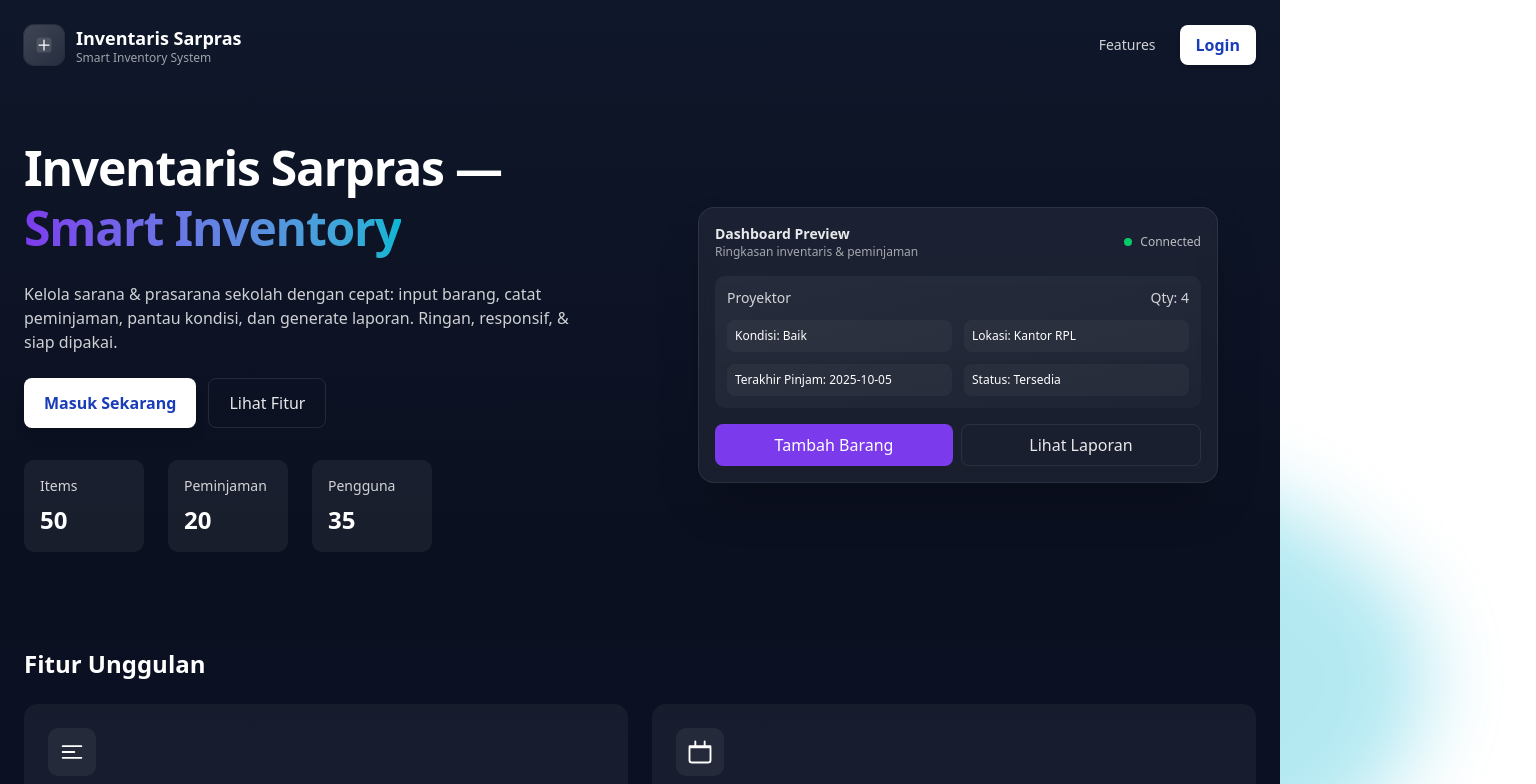
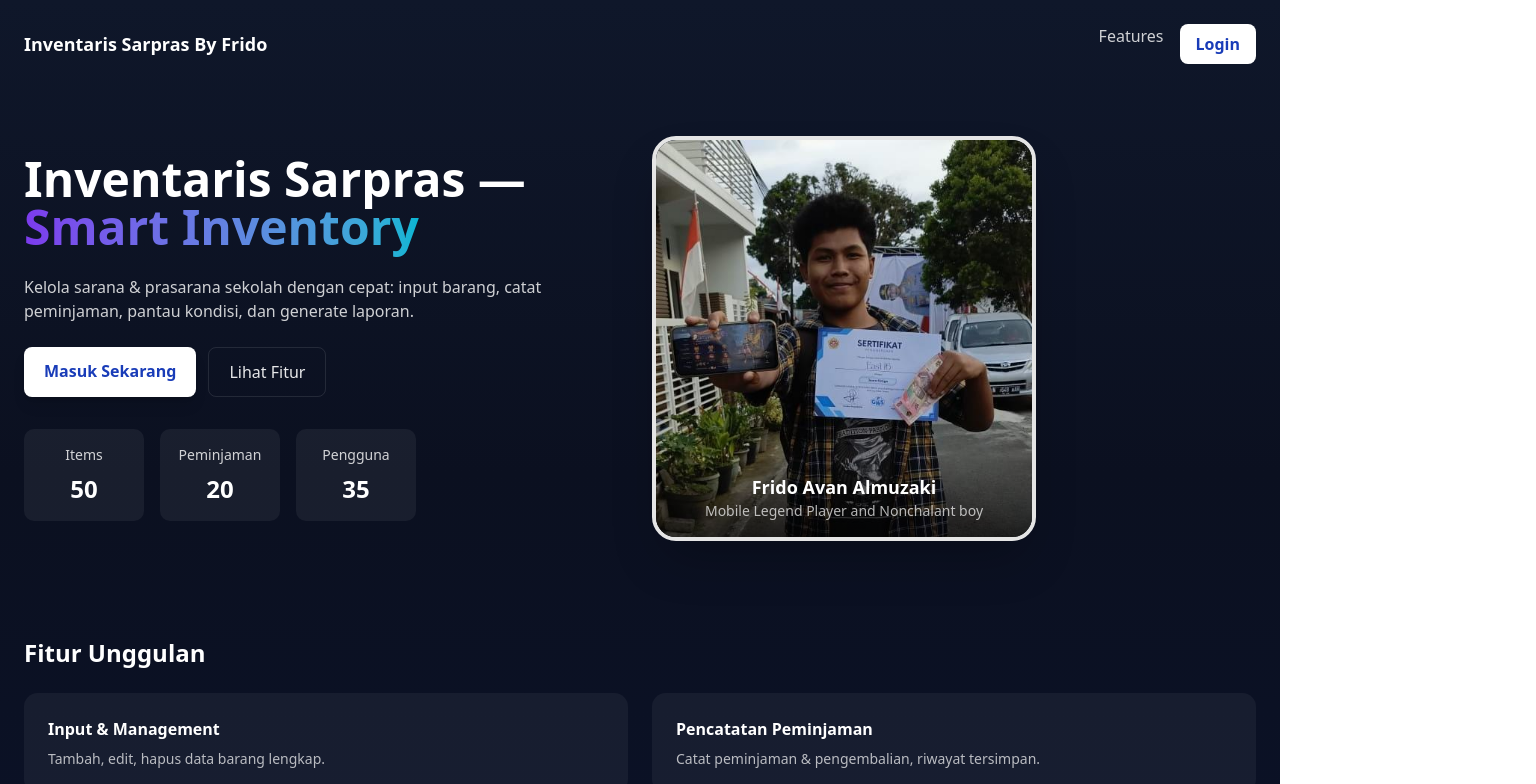
Before and after one commit to Fridoavan/fridowebujian, a Next.js app: page / in a window 1280 px wide. Shown: the top 784 px of the page, 1536 px wide, since content can reach past the window. Built offline with nearby package versions, Linux system fonts and the light colour scheme.

Commit message:
ubah bagian landing page dan bagian input

```diff
--- a/src/app/login/page.tsx
+++ b/src/app/login/page.tsx
@@ -12,13 +12,14 @@ export default function LoginPage() {
   const [nickname, setNickname] = useState("");
   const [password, setPassword] = useState("");
   const [showPassword, setShowPassword] = useState(false);
+  const [error, setError] = useState(""); // <-- state error
 
   const handleLogin = (e: React.FormEvent) => {
     e.preventDefault();
     if (nickname === "admin" && password === "12345") {
       router.push("/dashboard");
     } else {
-      alert("Nickname atau Password salah!");
+      setError("Nama dan Sandi Anda Tidak Cocok"); // <-- set error
     }
   };
 
@@ -27,7 +28,7 @@ export default function LoginPage() {
       <Card className="w-full max-w-md bg-white/10 backdrop-blur-lg border border-white/20 text-white shadow-2xl rounded-2xl">
         <CardHeader>
           <CardTitle className="text-center text-2xl font-bold tracking-wide">
-            🔐 Inventaris Sarpras
+            Inventaris Sarpras
           </CardTitle>
         </CardHeader>
         <CardContent>
@@ -67,6 +68,11 @@ export default function LoginPage() {
               </div>
             </div>
 
+            {/* Error message */}
+            {error && (
+              <p className="text-red-500 text-sm text-center -mt-2">{error}</p>
+            )}
+
             <Button
               type="submit"
               className="w-full bg-blue-600 hover:bg-blue-700 text-white py-2 font-semibold rounded-lg shadow-md transition"
--- a/src/app/page.tsx
+++ b/src/app/page.tsx
@@ -1,123 +1,39 @@
-/* src/app/page.tsx */
 "use client";
-
 import Link from "next/link";
 import { useEffect, useState } from "react";
 
 export default function Home() {
-  const [itemsCount, setItemsCount] = useState(0);
-  const [loansCount, setLoansCount] = useState(0);
-  const [usersCount, setUsersCount] = useState(0);
+  const [items, setItems] = useState(0);
+  const [loans, setLoans] = useState(0);
+  const [users, setUsers] = useState(0);
 
   useEffect(() => {
-    const animate = (
-      setter: (n: number) => void,
-      target: number,
-      duration = 1000
-    ) => {
+    const animate = (set: any, target: number, dur = 1000) => {
       const start = Date.now();
-      const from = 0;
       const tick = () => {
-        const now = Date.now();
-        const t = Math.min(1, (now - start) / duration);
-        setter(Math.floor(from + (target - from) * easeOutCubic(t)));
+        const t = Math.min(1, (Date.now() - start) / dur);
+        set(Math.floor(target * (1 - Math.pow(1 - t, 3))));
         if (t < 1) requestAnimationFrame(tick);
       };
       tick();
     };
-
-    animate(setItemsCount, 50, 1200);
-    animate(setLoansCount, 20, 1200);
-    animate(setUsersCount, 35, 1200);
-
-    function easeOutCubic(t: number) {
-      return 1 - Math.pow(1 - t, 3);
-    }
+    animate(setItems, 50, 1200);
+    animate(setLoans, 20, 1200);
+    animate(setUsers, 35, 1200);
   }, []);
 
   return (
-    <main className="min-h-screen bg-gradient-to-b from-[#0f172a] via-[#0b1020] to-[#0b1228] text-white overflow-x-hidden">
-      {/* decorative blobs */}
-      <div className="pointer-events-none absolute inset-0 -z-10">
-        <svg
-          className="absolute -left-64 -top-40 opacity-40 blur-3xl"
-          width="700"
-          height="700"
-          viewBox="0 0 600 600"
-          fill="none"
-          xmlns="http://www.w3.org/2000/svg"
-        >
-          <g transform="translate(300,300)">
-            <path
-              d="M120,-160C151,-132,171,-90,176,-42C181,7,172,55,145,93C119,131,76,159,30,183C-15,206,-62,225,-104,208C-146,191,-183,138,-197,83C-211,28,-203,-29,-174,-71C-145,-113,-95,-139,-47,-162C1,-184,50,-203,96,-186C143,-169,88,-188,120,-160Z"
-              fill="#7c3aed"
-            />
-          </g>
-        </svg>
-        <svg
-          className="absolute -right-64 -bottom-48 opacity-30 blur-2xl"
-          width="600"
-          height="600"
-          viewBox="0 0 600 600"
-          fill="none"
-          xmlns="http://www.w3.org/2000/svg"
-        >
-          <g transform="translate(300,300)">
-            <path
-              d="M100,-150C140,-130,180,-90,190,-40C200,10,180,55,150,93C120,131,70,165,20,185C-30,205,-85,210,-120,190C-155,170,-170,110,-190,60C-210,10,-240,-30,-220,-80C-200,-130,-140,-170,-80,-190C-20,-210,40,-210,100,-150Z"
-              fill="#06b6d4"
-            />
-          </g>
-        </svg>
-      </div>
-
+    <main className="min-h-screen w-full bg-gradient-to-b from-[#0f172a] via-[#0b1020] to-[#0b1228] text-white overflow-x-hidden">
       {/* NAVBAR */}
-      <header className="max-w-7xl mx-auto px-6 py-6 flex items-center justify-between">
-        <div className="flex items-center gap-3">
-          <div className="w-10 h-10 rounded-lg bg-gradient-to-br from-white/20 to-white/10 flex items-center justify-center ring-1 ring-white/10">
-            <svg
-              width="20"
-              height="20"
-              viewBox="0 0 24 24"
-              fill="none"
-              className="text-white"
-            >
-              <rect
-                x="3"
-                y="3"
-                width="18"
-                height="18"
-                rx="4"
-                fill="white"
-                opacity="0.12"
-              />
-              <path
-                d="M6 12h12M12 6v12"
-                stroke="white"
-                strokeWidth="1.5"
-                strokeLinecap="round"
-                strokeLinejoin="round"
-              />
-            </svg>
-          </div>
-          <div>
-            <h1 className="text-lg font-semibold">Inventaris Sarpras</h1>
-            <p className="text-xs text-white/60 -mt-0.5">
-              Smart Inventory System
-            </p>
-          </div>
-        </div>
-
-        <nav className="flex items-center gap-4">
-          <Link
-            href="#features"
-            className="text-sm hover:text-white/90 text-white/80 transition"
-          >
+      <header className="w-full px-6 py-6 flex justify-between items-center">
+        <h1 className="font-semibold text-lg">Inventaris Sarpras By Frido</h1>
+        <nav className="flex gap-4">
+          <Link href="#features" className="text-white/80 hover:text-white/90">
             Features
           </Link>
           <Link
             href="/login"
-            className="ml-2 inline-flex items-center gap-2 px-4 py-2 rounded-md bg-white text-blue-800 font-semibold hover:scale-105 transition shadow-md"
+            className="px-4 py-2 bg-white text-blue-800 rounded-md font-semibold hover:scale-105 transition"
           >
             Login
           </Link>
@@ -125,186 +41,99 @@ export default function Home() {
       </header>
 
       {/* HERO */}
-      <section className="max-w-7xl mx-auto px-6 py-12 grid grid-cols-1 md:grid-cols-2 gap-10 items-center">
+      <section className="w-full px-4 sm:px-6 py-12 grid md:grid-cols-2 gap-6 items-center">
         <div className="space-y-6">
-          <h2 className="text-4xl md:text-5xl font-extrabold leading-tight tracking-tight">
+          <h2 className="text-4xl md:text-5xl font-extrabold">
             Inventaris Sarpras —{" "}
             <span className="bg-clip-text text-transparent bg-gradient-to-r from-[#7c3aed] to-[#06b6d4]">
               Smart Inventory
             </span>
           </h2>
-          <p className="text-white/80 max-w-xl">
+          <p className="text-white/80 max-w-full">
             Kelola sarana & prasarana sekolah dengan cepat: input barang, catat
-            peminjaman, pantau kondisi, dan generate laporan. Ringan, responsif,
-            & siap dipakai.
+            peminjaman, pantau kondisi, dan generate laporan.
           </p>
-
           <div className="flex flex-wrap gap-3">
             <Link
               href="/login"
-              className="inline-flex items-center gap-2 px-5 py-3 rounded-md bg-white text-blue-800 font-semibold shadow-lg hover:translate-y-[-2px] transition"
+              className="px-5 py-3 bg-white text-blue-800 rounded-md font-semibold shadow-lg hover:-translate-y-1 transition"
             >
               Masuk Sekarang
             </Link>
             <a
               href="#features"
-              className="inline-flex items-center gap-2 px-5 py-3 rounded-md border border-white/10 text-white/90 hover:bg-white/5 transition"
+              className="px-5 py-3 border border-white/10 rounded-md text-white/90 hover:bg-white/5 transition"
             >
               Lihat Fitur
             </a>
           </div>
-
-          <div id="stats" className="mt-8 flex flex-wrap gap-6">
-            <Stat label="Items" value={itemsCount} />
-            <Stat label="Peminjaman" value={loansCount} />
-            <Stat label="Pengguna" value={usersCount} />
+          <div className="mt-8 flex flex-wrap gap-4">
+            <Stat label="Items" value={items} />
+            <Stat label="Peminjaman" value={loans} />
+            <Stat label="Pengguna" value={users} />
           </div>
         </div>
 
-        {/* Demo panel */}
-        <div className="relative">
-          <div className="mx-auto w-[520px] max-w-full transform hover:-translate-y-2 transition">
-            <div className="rounded-2xl border border-white/8 bg-white/6 backdrop-blur p-4 shadow-2xl">
-              <div className="flex items-center justify-between mb-4">
-                <div>
-                  <h3 className="text-sm text-white/90 font-semibold">
-                    Dashboard Preview
-                  </h3>
-                  <p className="text-xs text-white/60">
-                    Ringkasan inventaris & peminjaman
-                  </p>
-                </div>
-                <div className="inline-flex items-center gap-2">
-                  <span className="w-2 h-2 rounded-full bg-green-400/90" />
-                  <span className="text-xs text-white/70">Connected</span>
-                </div>
-              </div>
-
-              <div className="bg-gradient-to-br from-white/5 to-white/2 rounded-lg p-3">
-                <div className="flex items-center justify-between text-sm text-white/80 mb-3">
-                  <span>Proyektor</span>
-                  <span>Qty: 4</span>
-                </div>
-
-                <div className="grid grid-cols-2 gap-3 text-xs">
-                  <div className="p-2 rounded-md bg-white/4">Kondisi: Baik</div>
-                  <div className="p-2 rounded-md bg-white/4">
-                    Lokasi: Kantor RPL
-                  </div>
-                  <div className="p-2 rounded-md bg-white/4">
-                    Terakhir Pinjam: 2025-10-05
-                  </div>
-                  <div className="p-2 rounded-md bg-white/4">
-                    Status: Tersedia
-                  </div>
-                </div>
-              </div>
-
-              <div className="mt-4 flex gap-2">
-                <button className="flex-1 px-3 py-2 rounded-md bg-[#7c3aed] text-white font-medium hover:opacity-95 transition">
-                  Tambah Barang
-                </button>
-                <button className="flex-1 px-3 py-2 rounded-md border border-white/8 text-white/90 hover:bg-white/3 transition">
-                  Lihat Laporan
-                </button>
-              </div>
-            </div>
-          </div>
-        </div>
+        {/* Modern Photo Card */}
+        <PhotoCard
+          src="/fridogg.jpeg"
+          name="Frido Avan Almuzaki"
+          desc="Mobile Legend Player and Nonchalant boy"
+        />
       </section>
 
       {/* FEATURES */}
-      <section id="features" className="max-w-7xl mx-auto px-6 py-12">
+      <section id="features" className="w-full px-4 sm:px-6 py-12">
         <h3 className="text-2xl font-bold mb-6">Fitur Unggulan</h3>
-        <div className="grid grid-cols-1 md:grid-cols-2 gap-6">
+        <div className="grid md:grid-cols-2 gap-6">
           <Feature
             title="Input & Management"
-            desc="Tambah, edit, dan hapus data barang dengan field lengkap: nama, kode, jumlah, kondisi, lokasi."
-            icon={
-              <svg
-                width="28"
-                height="28"
-                viewBox="0 0 24 24"
-                className="text-white"
-                fill="none"
-              >
-                <path
-                  d="M4 7h16M4 12h10M4 17h16"
-                  stroke="currentColor"
-                  strokeWidth="1.6"
-                  strokeLinecap="round"
-                  strokeLinejoin="round"
-                />
-              </svg>
-            }
+            desc="Tambah, edit, hapus data barang lengkap."
           />
           <Feature
             title="Pencatatan Peminjaman"
-            desc="Catat peminjaman & pengembalian. Riwayat tersimpan untuk audit dan laporan."
-            icon={
-              <svg
-                width="28"
-                height="28"
-                viewBox="0 0 24 24"
-                className="text-white"
-                fill="none"
-              >
-                <path
-                  d="M3 7h18M8 3v4M16 3v4M5 21h14a2 2 0 0 0 2-2V8H3v11a2 2 0 0 0 2 2z"
-                  stroke="currentColor"
-                  strokeWidth="1.6"
-                  strokeLinecap="round"
-                  strokeLinejoin="round"
-                />
-              </svg>
-            }
+            desc="Catat peminjaman & pengembalian, riwayat tersimpan."
           />
         </div>
       </section>
 
       {/* FOOTER */}
-      <footer className="max-w-7xl mx-auto px-6 py-10 text-white/70">
-        <div className="flex flex-col md:flex-row items-start md:items-center justify-between gap-6">
-          <div>
-            <h4 className="font-semibold">Inventaris Sarpras</h4>
-            <p className="text-sm text-white/60">Smart Inventory System</p>
-            <p className="text-xs text-white/50 mt-3">
-              © 2025 Frido Avan Almuzaki, All Right Reserved
-            </p>
-          </div>
-        </div>
+      <footer className="w-full px-4 sm:px-6 py-10 text-white/70 text-center">
+        © 2025 Frido Avan Almuzaki, All Right Reserved
       </footer>
     </main>
   );
 }
 
-/* Small presentational components inside same file */
+// Components
+const Stat = ({ label, value }: { label: string; value: number }) => (
+  <div className="bg-white/6 rounded-lg p-4 min-w-[120px] text-center">
+    <div className="text-sm text-white/80">{label}</div>
+    <div className="text-2xl font-bold mt-2">{value}</div>
+  </div>
+);
 
-function Stat({ label, value }: { label: string; value: number }) {
-  return (
-    <div className="bg-white/6 rounded-lg p-4 min-w-[120px]">
-      <div className="text-sm text-white/80">{label}</div>
-      <div className="text-2xl font-bold mt-2">{value}</div>
-    </div>
-  );
-}
+const Feature = ({ title, desc }: { title: string; desc: string }) => (
+  <div className="p-6 rounded-xl bg-white/5 hover:scale-[1.02] transition transform">
+    <h4 className="font-semibold mb-2">{title}</h4>
+    <p className="text-sm text-white/70">{desc}</p>
+  </div>
+);
 
-function Feature({
-  title,
+const PhotoCard = ({
+  src,
+  name,
   desc,
-  icon,
 }: {
-  title: string;
+  src: string;
+  name: string;
   desc: string;
-  icon: React.ReactNode;
-}) {
-  return (
-    <div className="p-6 rounded-xl bg-white/5 hover:scale-[1.02] transition transform">
-      <div className="w-12 h-12 rounded-lg bg-white/6 flex items-center justify-center mb-4">
-        {icon}
-      </div>
-      <h4 className="font-semibold mb-2">{title}</h4>
+}) => (
+  <div className="w-full max-w-sm relative rounded-3xl overflow-hidden border-4 border-gradient-to-r from-[#7c3aed] to-[#06b6d4] shadow-2xl transition-transform hover:scale-105 hover:rotate-1 hover:shadow-[#7c3aed]/50">
+    <img src={src} alt={name} className="w-full h-auto object-cover" />
+    <div className="absolute bottom-0 left-0 right-0 bg-gradient-to-t from-black/60 to-transparent p-4 text-center">
+      <h3 className="text-white font-bold text-lg">{name}</h3>
       <p className="text-sm text-white/70">{desc}</p>
     </div>
-  );
-}
+  </div>
+);
```
Also changed, not shown: public/fridogg.jpeg (added).
